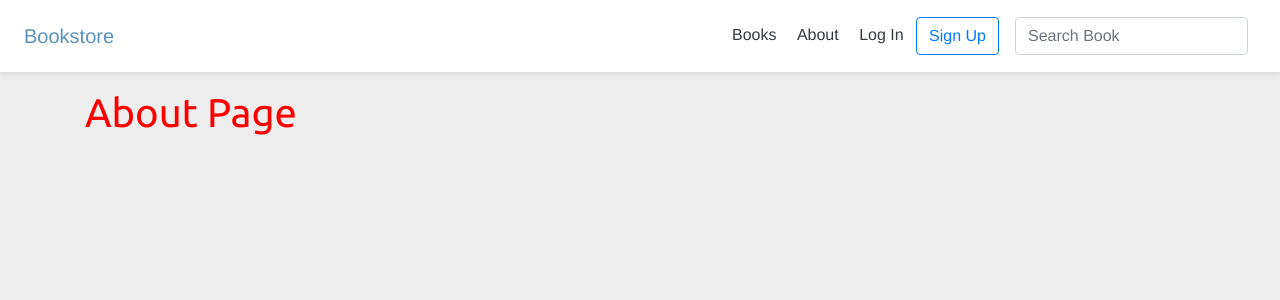
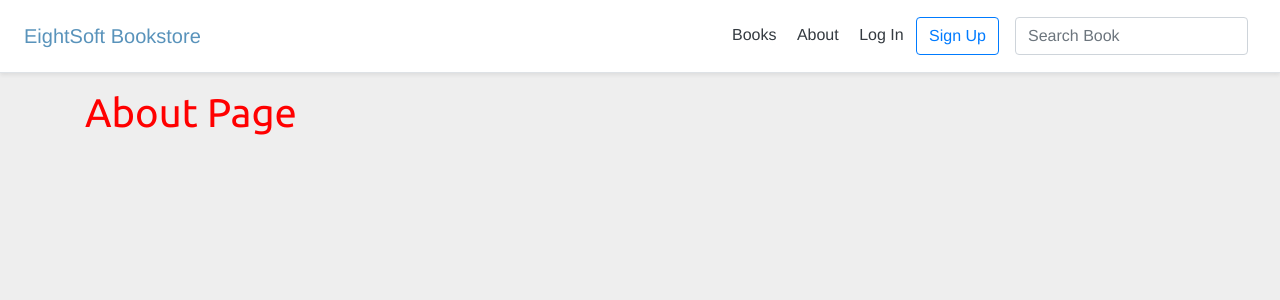
Before and after one commit to Alimov-8/django-bookstore-app, a Django app: page /about/ in a window 1280 px wide. Shown: the top 300 px of the page. Run offline with Django 3.2, Linux system fonts and the light colour scheme; parts of the project's set-up code (start-up, migrations or seed data) failed here and were passed over; some libraries are stand-ins or nearby versions.

Commit message:
Minor changes

```diff
--- a/templates/_base.html
+++ b/templates/_base.html
@@ -3,7 +3,7 @@
 <html>
 <head>
 <meta charset="utf-8">
-<title>{% block title %}Bookstore{% endblock title %}</title>
+<title>{% block title %}EightSoft Bookstore{% endblock title %}</title>
 <meta name="viewport" content="width=device-width, initial-scale=1, shrink-to-fit=no">
 <!-- CSS -->
 <link rel="stylesheet" href="https://stackpath.bootstrapcdn.com/bootstrap/4.5.0/css/bootstrap.min.css" integrity="sha384-9aIt2nRpC12Uk9gS9baDl411NQApFmC26EwAOH8WgZl5MYYxFfc+NcPb1dKGj7Sk" crossorigin="anonymous">
@@ -16,7 +16,7 @@
     <div class="d-flex flex-column flex-md-row align-items-center p-3 px-md-4
     mb-3 bg-white border-bottom shadow-sm">
     <a href="{% url 'home' %}" class="navbar-brand my-0 mr-md-auto
-    font-weight-normal">Bookstore</a>
+    font-weight-normal">EightSoft Bookstore</a>
 
     <nav class="my-2 my-md-0 mr-md-3">
         <!-- <a class="p-2 text-dark" href="{% url 'book_new' %}">+ Sell Book</a> -->
--- a/templates/account/account_dashboard.html
+++ b/templates/account/account_dashboard.html
@@ -1,6 +1,6 @@
 {% extends '_base.html' %}
 {% load static %}
-{% block title%} Profile {% endblock title %}
+{% block title%} Dashboard {% endblock title %}
 
 {% block content %}
     <div>
```
